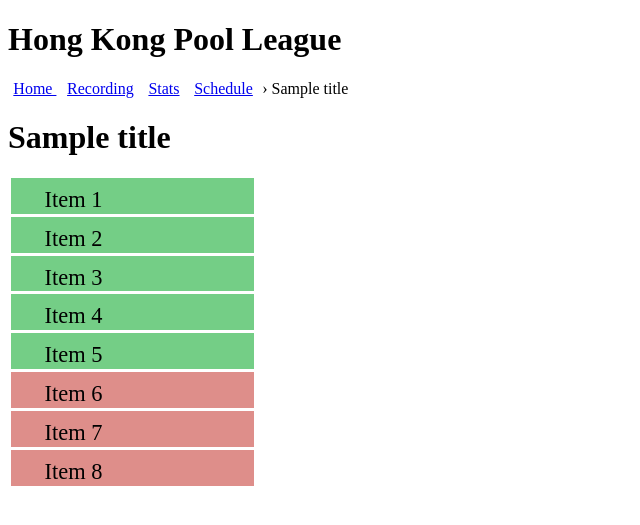
After one commit to asdetrefle/pooldb, a Django app: template templates/drag.html in a window 1280 px wide. The commit adds this page. Shown: the top 525 px of the page, without its empty margins (0-640 px from the left). Run offline with Django 3.2, Linux system fonts and the light colour scheme; the template is opened without the code that fills it: most values are stand-ins (such as "Sample title", 1, 10 or a date in 2020); some libraries are stand-ins or nearby versions.

Commit message:
add drag player integration for league match initialization
TODOs:
1. put the drag in the page of match init
2. improve visual effects

```diff
--- a/recording/urls.py
+++ b/recording/urls.py
@@ -9,4 +9,5 @@ urlpatterns = [
     url(r'^match/type=(?P<type_>\w+)_id=(?P<match_id>\d+)/$', views.match_view, name='match_view'),
     url(r'^leg/(?P<leg_id>\d+)/$', views.leg_view, name='leg_view'),
     url(r'^leg/(?P<leg_id>\d+)/close/$', views.leg_close, name='leg_close'),
+    url(r'^drag/$', views.drag_players, name='drag_players'),
 ]
--- a/recording/views.py
+++ b/recording/views.py
@@ -193,3 +193,8 @@ def leg_close(request, leg_id):
         leg.save()
         messages.success(request, 'Successfully closed the leg.')
         return HttpResponseRedirect('/recording/leg/{}/'.format(leg_id))
+
+
+# TODO: view to drag players in a league match; move it into the match initialization page
+def drag_players(request):
+    return render(request, 'drag.html')
--- /dev/null
+++ b/templates/drag.html
@@ -0,0 +1,66 @@
+{% extends "base_site.html" %}
+
+{% block title %} Drag {% endblock %}
+
+{% block extrahead %}
+  <link rel="stylesheet" href="//code.jquery.com/ui/1.12.1/themes/smoothness/jquery-ui.css">
+  <script src="//code.jquery.com/jquery-1.12.4.js"></script>
+  <script src="//code.jquery.com/ui/1.12.1/jquery-ui.js"></script>
+
+    <script>
+
+    function after_sorting_players() {
+        var nb_players = 8;
+        var nb_playing_players = 5;
+        var players = $("#players li");
+        players.removeClass("playing resting").addClass(function (index) {
+            if (index < nb_playing_players) {
+                return "playing";
+            } else {
+                return "resting";
+            }
+        });
+    }
+
+    function info() {
+        var players = $("#players li");
+        for (var i = 0; i < players.length; i++) {
+            console.log(players[i].value);
+        }
+    }
+
+    $(document).ready(function () {
+        $("#players").sortable({
+{#            change: function( event, ui ) {after_sorting_players()},#}
+            stop: function( event, ui ) {after_sorting_players()},
+{#            update: function( event, ui ) {console.log("update")},#}
+        });
+        $("#players").disableSelection();
+        after_sorting_players();
+    })
+    </script>
+
+    <style>
+    #players li.playing {background: #74ce86
+    }
+    #players li.resting {background: #de8e8a
+    }
+    #players { list-style-type: none; margin: 0; padding: 0; width: 60%; }
+    #players li { margin: 0 3px 3px 3px; padding: 0.4em; padding-left: 1.5em; font-size: 1.4em; height: 18px; width: 200px}
+    </style>
+{% endblock %}
+
+{% block content %}
+
+<ul id="players">
+    <li value="1">Item 1</li>
+    <li value="2">Item 2</li>
+    <li value="3">Item 3</li>
+    <li value="4">Item 4</li>
+    <li value="5">Item 5</li>
+    <li value="6">Item 6</li>
+    <li value="7">Item 7</li>
+    <li value="8">Item 8</li>
+</ul>
+
+{% endblock %}
--- a/templates/recording.html
+++ b/templates/recording.html
@@ -5,4 +5,5 @@
 {% block content %}
     <p>See <a href="{% url 'listmatch' %}">all the matches</a></p>
     <p>See <a href="{% url 'listleg' %}">all the legs</a></p>
+    <p><a href="{% url 'drag_players' %}">drag players</a></p>
 {% endblock %}
```
